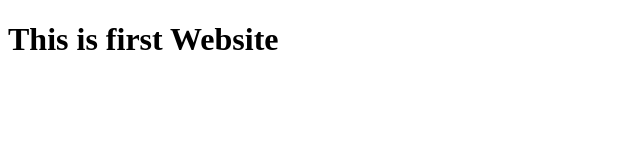
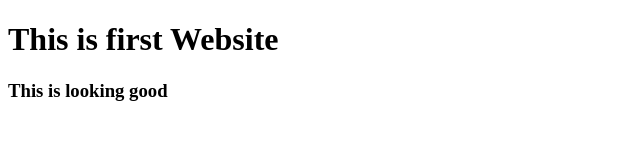
Before and after one commit to Amirul-Islam-Limon/my-first-website-f, a plain HTML site: page index.html in a window 1280 px wide. Shown: the whole page, without its empty margins (0-640 px from the left). Drawn offline with Linux system fonts and the light colour scheme.

Commit message:
second days done

```diff
--- a/index.html
+++ b/index.html
@@ -7,5 +7,6 @@
 </head>
 <body>
     <h1>This is first Website</h1>
+    <h3>This is looking good</h3>
 </body>
 </html>
```
